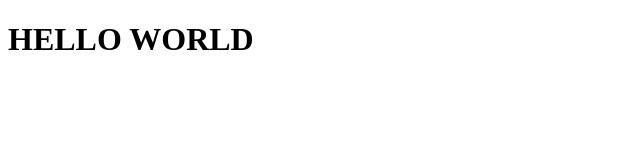
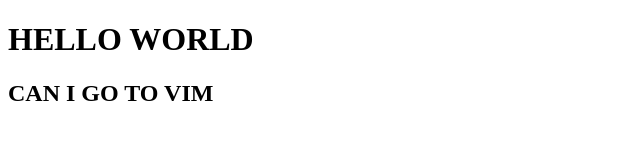
Before and after one commit to YenYuD/gittest, a website: page page5.html in a window 1280 px wide. Shown: the whole page, without its empty margins (0-640 px from the left). Drawn offline with Linux system fonts and the light colour scheme.

Commit message:
VIM TEST

```diff
--- a/page5.html
+++ b/page5.html
@@ -9,6 +9,7 @@
     <body>
         <div>
             <h1>HELLO WORLD</h1>
+            <h2>CAN I GO TO VIM</h2>
         </div>
     </body>
 </html>
```
